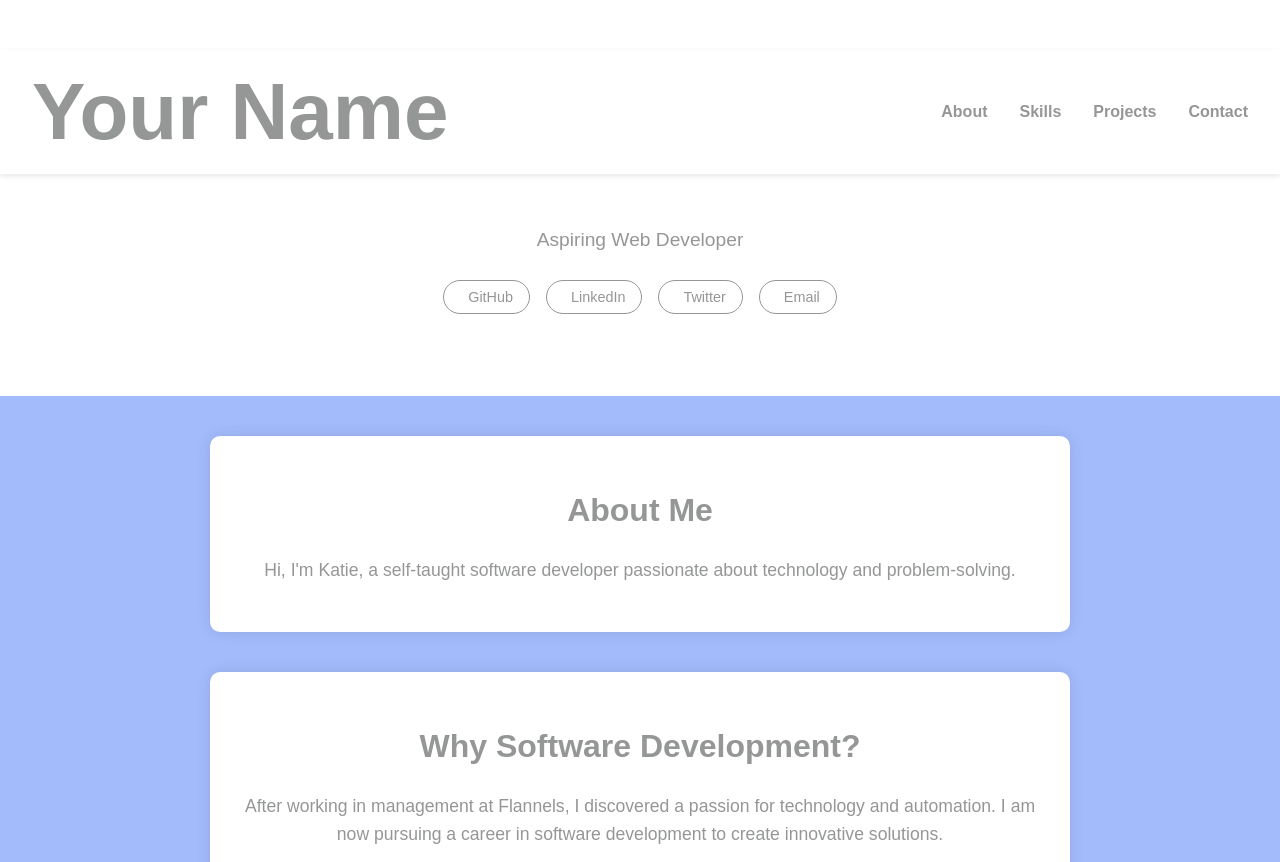
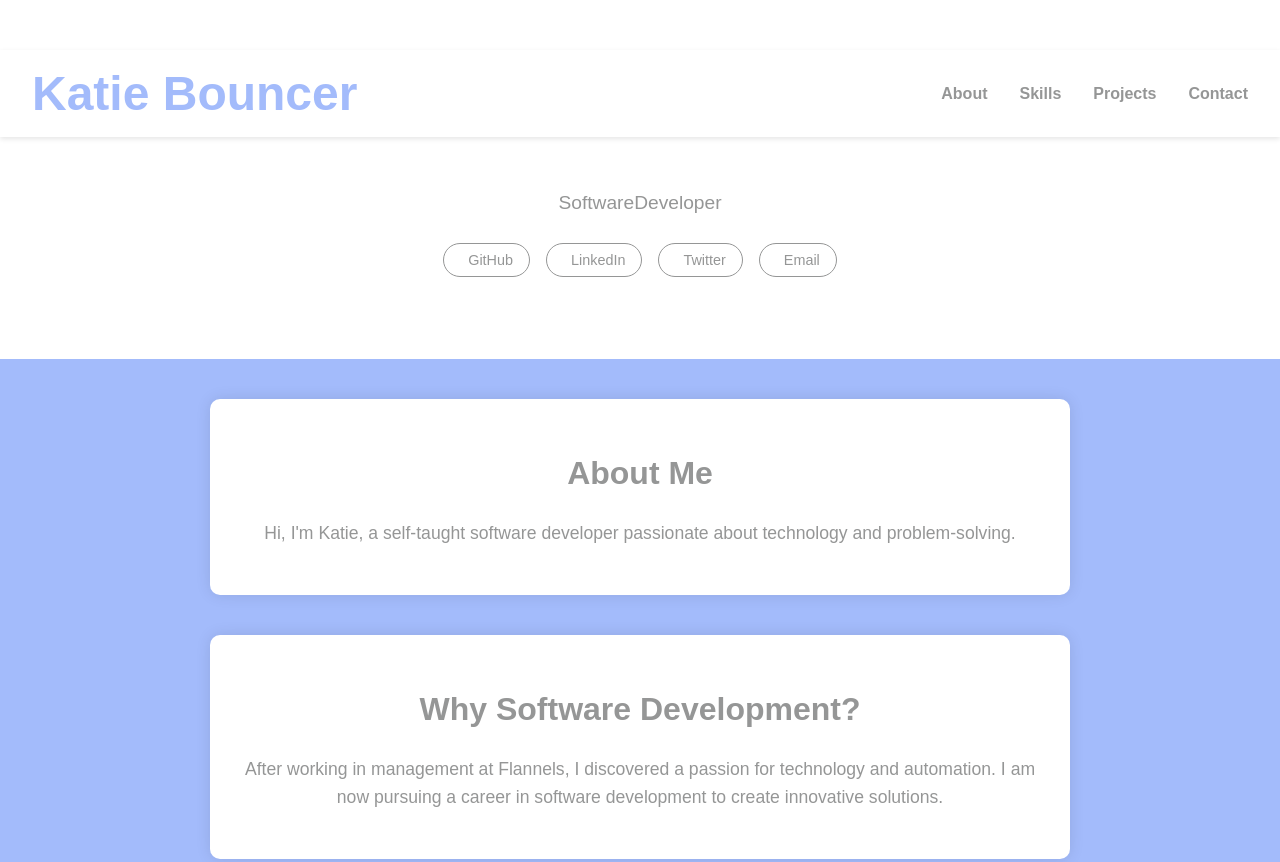
Before and after one commit to katemakescode/my-portfolio, a plain HTML site: page index.html in a window 1280 px wide. Shown: the top 862 px of the page. Drawn offline with Linux system fonts and the light colour scheme.

Commit message:
font edits

```diff
--- a/index.html
+++ b/index.html
@@ -10,7 +10,7 @@
     <header>
         <nav class="navbar">
             <div class="logo">
-                <h1>Your Name</h1>
+                <h1>Katie Bouncer</h1>
             </div>
             <ul class="nav-links">
                 <li><a href="#about">About</a></li>
@@ -20,7 +20,7 @@
             </ul>
         </nav>
         <div class="hero">
-            <p>Aspiring Web Developer</p>
+            <p>SoftwareDeveloper</p>
             <div class="social-buttons">
                 <a href="https://github.com/katemakescode" target="_blank" class="social-btn">
                     <i class="fab fa-github"></i> GitHub
--- a/style.css
+++ b/style.css
@@ -43,9 +43,9 @@ header {
 }
 
 header h1 {
-    font-size: 5rem;
+    font-size: 3rem;
     margin: 0;
-    color: #959696;
+    color: #a3bbfb;
 }
 
 header p {
```
